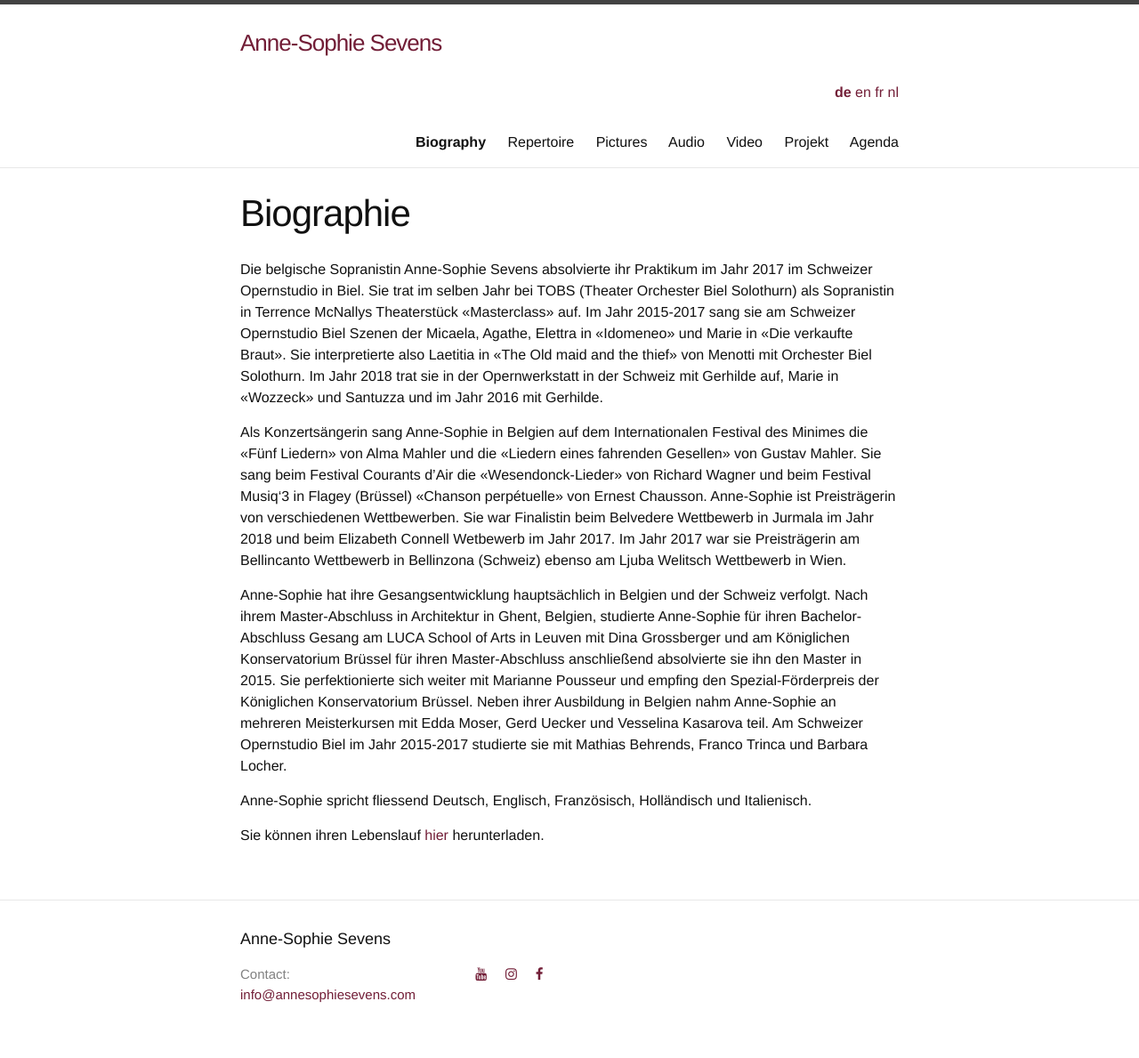
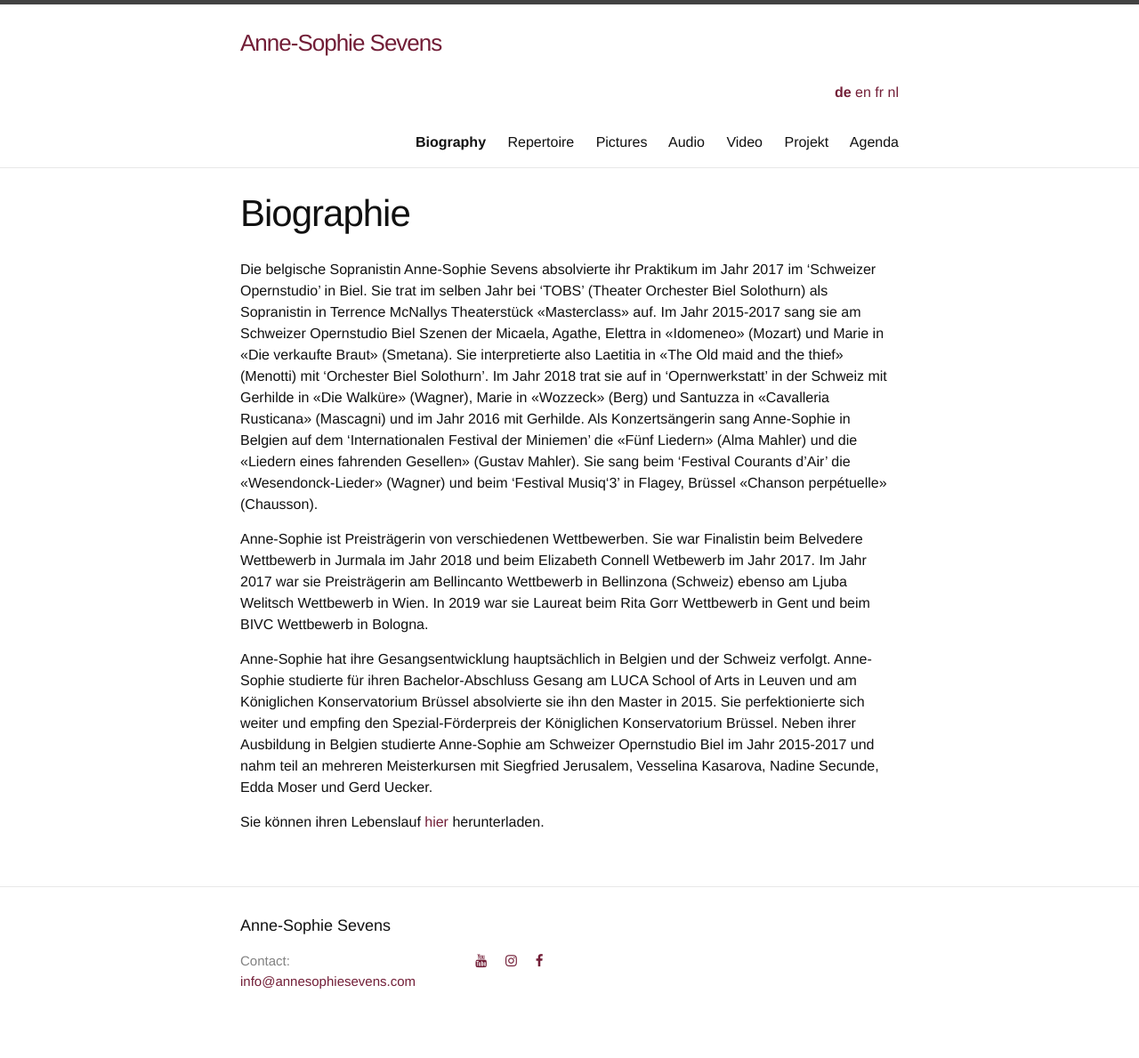
Before and after one commit to annesophie-sevens/annesophie-sevens.github.io, a Jekyll site: the page built from biography-de.md, in a window 1280 px wide. Shown: the whole page at 89% size. Built offline with Jekyll 4.4.1, drawn with Linux system fonts in a browser that asks for light colours; nearby versions of some CDN libraries.

Commit message:
Update biography-de.md

```diff
--- a/biography-de.md
+++ b/biography-de.md
@@ -6,17 +6,11 @@ lang: de
 ref: biography
 
 ---
-Die belgische Sopranistin Anne-Sophie Sevens absolvierte ihr Praktikum im Jahr 2017 im Schweizer Opernstudio in Biel. Sie trat im selben Jahr bei TOBS (Theater Orchester Biel Solothurn) als Sopranistin in Terrence McNallys Theaterstück «Masterclass» auf. Im Jahr 2015-2017 sang sie am Schweizer Opernstudio Biel Szenen der Micaela, Agathe, Elettra in «Idomeneo» und Marie in «Die verkaufte Braut». Sie interpretierte also Laetitia in «The Old maid and the thief» von Menotti mit Orchester Biel Solothurn. Im Jahr 2018 trat sie in der Opernwerkstatt in der Schweiz mit Gerhilde auf, Marie in «Wozzeck» und Santuzza und im Jahr 2016 mit Gerhilde.
+Die belgische Sopranistin Anne-Sophie Sevens absolvierte ihr Praktikum im Jahr 2017 im 'Schweizer Opernstudio' in Biel. Sie trat im selben Jahr bei 'TOBS' (Theater Orchester Biel Solothurn) als Sopranistin in Terrence McNallys Theaterstück «Masterclass» auf. Im Jahr 2015-2017 sang sie am Schweizer Opernstudio Biel Szenen der Micaela, Agathe, Elettra in «Idomeneo» (Mozart) und Marie in «Die verkaufte Braut» (Smetana). Sie interpretierte also Laetitia in «The Old maid and the thief» (Menotti) mit 'Orchester Biel Solothurn'. Im Jahr 2018 trat sie auf in 'Opernwerkstatt' in der Schweiz mit Gerhilde in «Die Walküre» (Wagner), Marie in «Wozzeck» (Berg) und Santuzza in «Cavalleria Rusticana» (Mascagni) und im Jahr 2016 mit Gerhilde.
+Als Konzertsängerin sang Anne-Sophie in Belgien auf dem 'Internationalen Festival der Miniemen' die «Fünf Liedern» (Alma Mahler) und die «Liedern eines fahrenden Gesellen» (Gustav Mahler). Sie sang beim 'Festival Courants d’Air' die «Wesendonck-Lieder» (Wagner) und beim 'Festival Musiq‘3' in Flagey, Brüssel «Chanson perpétuelle» (Chausson).
 
-Als Konzertsängerin sang Anne-Sophie in Belgien auf dem Internationalen Festival des Minimes die «Fünf Liedern» von Alma Mahler und die «Liedern eines fahrenden Gesellen» von Gustav Mahler. Sie sang beim Festival Courants d’Air die «Wesendonck-Lieder» von Richard Wagner und beim Festival Musiq‘3 in Flagey (Brüssel) «Chanson perpétuelle» von Ernest Chausson.
-Anne-Sophie ist Preisträgerin von verschiedenen Wettbewerben. Sie war Finalistin beim Belvedere Wettbewerb in Jurmala im Jahr 2018 und beim Elizabeth Connell Wetbewerb im Jahr 2017. Im Jahr 2017 war sie Preisträgerin am Bellincanto Wettbewerb in Bellinzona (Schweiz) ebenso am Ljuba Welitsch Wettbewerb in Wien.
+Anne-Sophie ist Preisträgerin von verschiedenen Wettbewerben. Sie war Finalistin beim Belvedere Wettbewerb in Jurmala im Jahr 2018 und beim Elizabeth Connell Wetbewerb im Jahr 2017. Im Jahr 2017 war sie Preisträgerin am Bellincanto Wettbewerb in Bellinzona (Schweiz) ebenso am Ljuba Welitsch Wettbewerb in Wien. In 2019 war sie Laureat beim Rita Gorr Wettbewerb in Gent und beim BIVC Wettbewerb in Bologna.
 
-Anne-Sophie hat ihre Gesangsentwicklung hauptsächlich in Belgien und der Schweiz verfolgt.
-Nach ihrem Master-Abschluss in Architektur in Ghent, Belgien, studierte Anne-Sophie für ihren Bachelor-Abschluss Gesang am LUCA School of Arts in Leuven mit Dina Grossberger und am Königlichen Konservatorium Brüssel für ihren Master-Abschluss anschließend absolvierte sie ihn den Master in 2015. Sie perfektionierte sich weiter mit Marianne Pousseur und empfing den Spezial-Förderpreis der Königlichen Konservatorium Brüssel. Neben ihrer Ausbildung in Belgien nahm Anne-Sophie an mehreren Meisterkursen mit Edda Moser, Gerd Uecker und Vesselina Kasarova teil. Am Schweizer Opernstudio Biel im Jahr 2015-2017 studierte sie mit Mathias Behrends, Franco Trinca und Barbara Locher.
-
-Anne-Sophie spricht fliessend Deutsch, Englisch, Französisch, Holländisch und Italienisch.
-
-
-
+Anne-Sophie hat ihre Gesangsentwicklung hauptsächlich in Belgien und der Schweiz verfolgt. Anne-Sophie studierte für ihren Bachelor-Abschluss Gesang am LUCA School of Arts in Leuven und am Königlichen Konservatorium Brüssel absolvierte sie ihn den Master in 2015. Sie perfektionierte sich weiter und empfing den Spezial-Förderpreis der Königlichen Konservatorium Brüssel. Neben ihrer Ausbildung in Belgien studierte Anne-Sophie am Schweizer Opernstudio Biel im Jahr 2015-2017 und nahm teil an mehreren Meisterkursen mit Siegfried Jerusalem, Vesselina Kasarova, Nadine Secunde, Edda Moser und Gerd Uecker.
 
 Sie können ihren Lebenslauf [hier]({{ site.baseurl }}/assets/CV.pdf) herunterladen.
```
